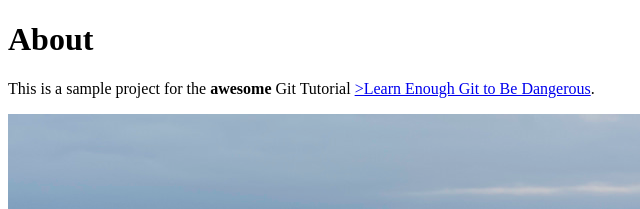
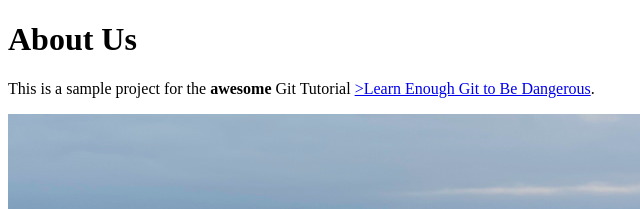
Before and after one commit to pabloeidelman26/practica-git, a plain HTML site: page about.html in a window 1280 px wide. Shown: the top 209 px of the page, 0-640 px from the left. Drawn offline with Linux system fonts and the light colour scheme.

Commit message:
Add placeholders for fix

```diff
--- a/about.html
+++ b/about.html
@@ -3,9 +3,10 @@
 <head>
     <meta charset="utf-8" />
     <title>About Us</title>
+    <!--Add something here to fix trademark-->
 </head>
 <body>
-    <h1>About</h1>
+    <h1>About Us</h1>
     <p>This is a sample project for the <strong>awesome</strong>
         Git Tutorial <a href="http://learnenough.com/git-tutorial"<em>>Learn Enough Git to Be Dangerous</em></a>.
     </p>
```
Also changed, not shown: index.html (+1 -0 lines).
